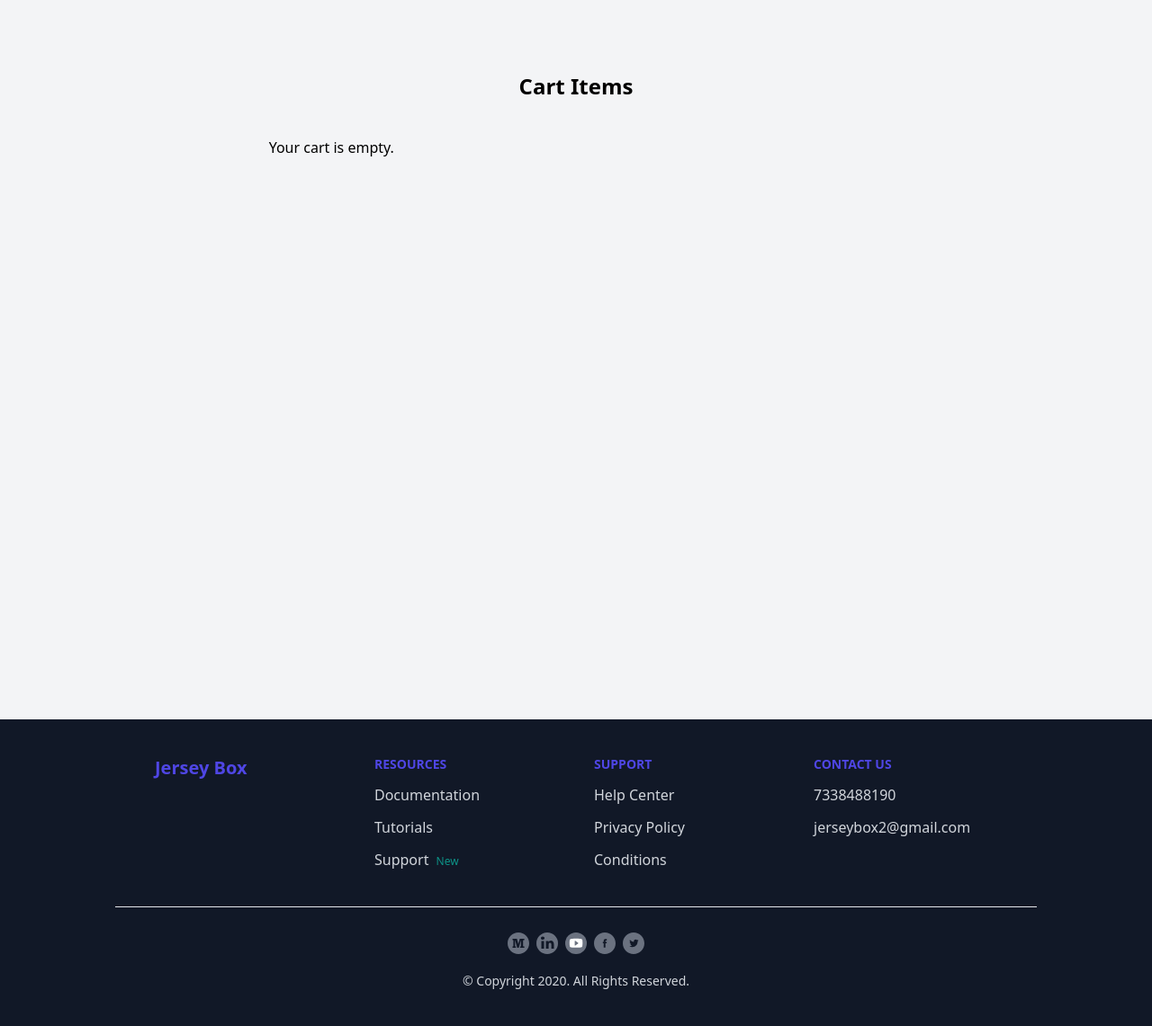
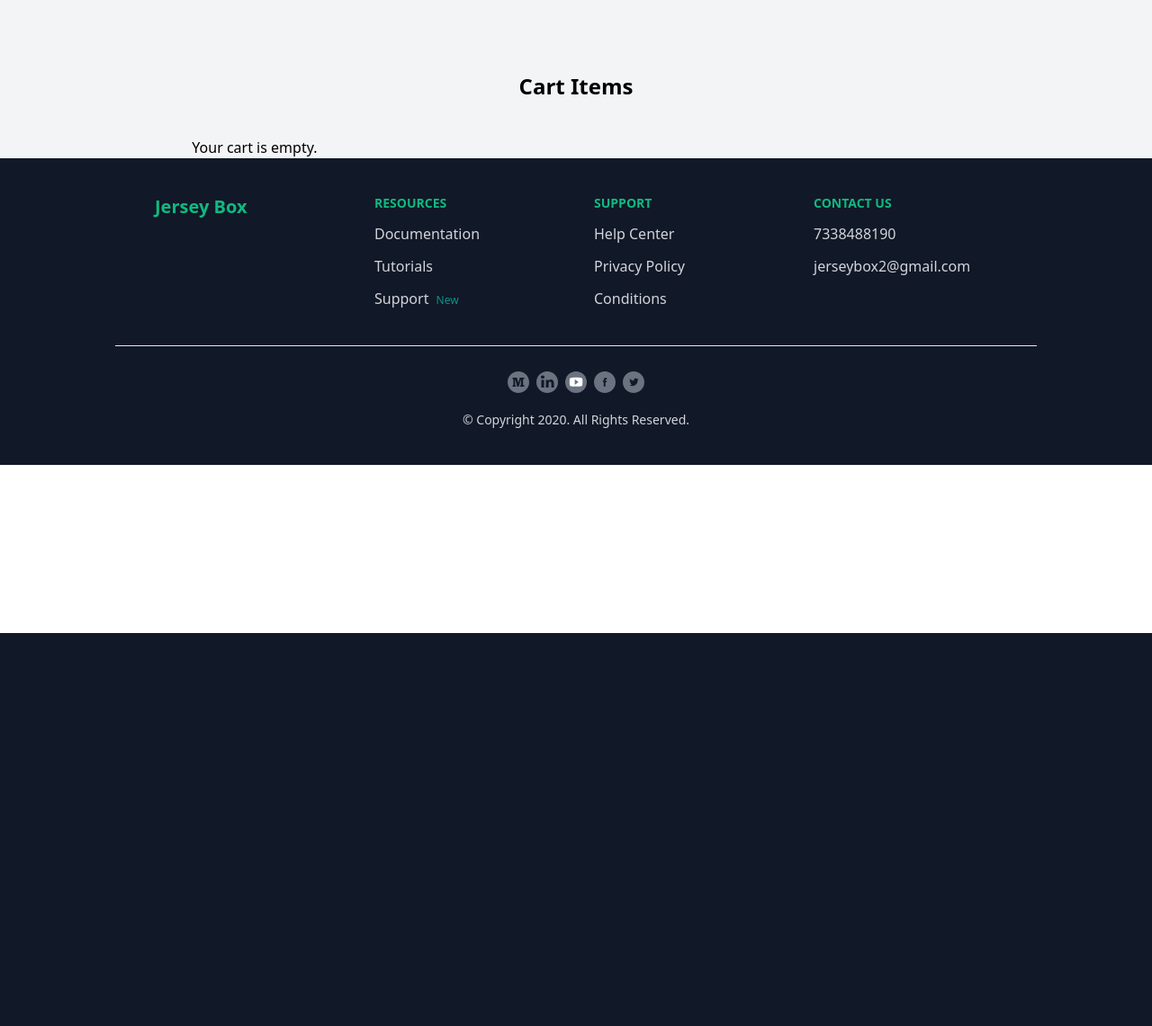
Before and after one commit to fayiz12/JerseysBox, a Django app: page /cart/ in a window 1280 px wide. Shown: the part 96-1237 px from the top of the page at 90% size. After the commit the page ends 800 px from the top, so only its background shows below. Run offline with Django 4.2, Linux system fonts and the light colour scheme; some libraries are stand-ins or nearby versions.

Commit message:
corrected some ui errors

```diff
--- a/jerseybox/templates/base.html
+++ b/jerseybox/templates/base.html
@@ -161,10 +161,10 @@
         class="max-w-screen-lg px-4 sm:px-6 text-gray-300 sm:grid md:grid-cols-4 sm:grid-cols-2 mx-auto"
       >
         <div class="p-5">
-          <h3 class="font-bold text-xl text-indigo-600">Jersey Box</h3>
+          <h3 class="font-bold text-xl text-emerald-500">Jersey Box</h3>
         </div>
         <div class="p-5">
-          <div class="text-sm uppercase text-indigo-600 font-bold">
+          <div class="text-sm uppercase text-emerald-500 font-bold">
             Resources
           </div>
           <a class="my-3 block" href="/#"
@@ -176,7 +176,7 @@
           >
         </div>
         <div class="p-5">
-          <div class="text-sm uppercase text-indigo-600 font-bold">Support</div>
+          <div class="text-sm uppercase text-emerald-500 font-bold">Support</div>
           <a class="my-3 block" href="/#"
             >Help Center <span class="text-teal-600 text-xs p-1"></span></a
           ><a class="my-3 block" href="/#"
@@ -186,7 +186,7 @@
           ></a>
         </div>
         <div class="p-5">
-          <div class="text-sm uppercase text-indigo-600 font-bold">
+          <div class="text-sm uppercase text-emerald-500 font-bold">
             Contact us
           </div>
           <a class="my-3 block" href="/#"
--- a/jerseybox/templates/cart.html
+++ b/jerseybox/templates/cart.html
@@ -14,9 +14,9 @@
 </style>
 
 
-  <div class="h-screen bg-gray-100 pt-20">
+  <div class=" bg-gray-100 pt-20">
     <h1 class="mb-10 text-center text-2xl font-bold">Cart Items</h1>
-    <div class="mx-auto max-w-5xl justify-center px-6 md:flex md:space-x-6 xl:px-0">
+    <div class="mx-auto  justify-center px-6 md:flex md:space-x-6 xl:px-0">
       <div class="rounded-lg md:w-2/3">
 
 
@@ -96,4 +96,5 @@
       </div>
     </div>
   </div>
+
 {% endblock %}
```
Also changed, not shown: jerseybox/templates/checkout.html (+7 -7 lines).
